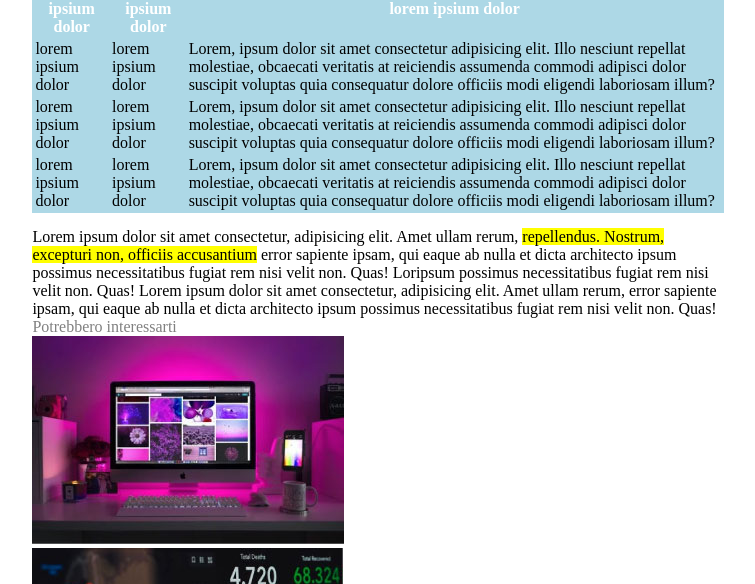
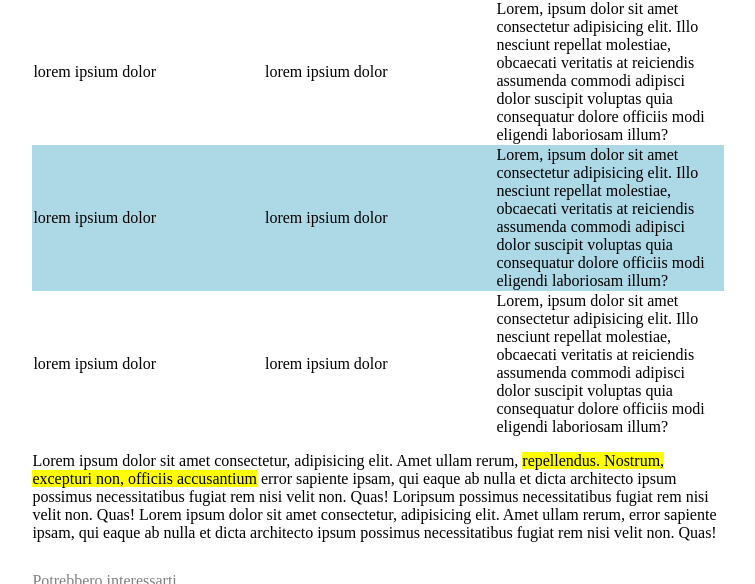
Before and after one commit to Giovanni-Cattaneo/html-css-booleaner, a plain HTML site: page index.html in a window 1280 px wide. Shown: the part 1192-1776 px from the top of the page, without its empty margins (262-1017 px from the left). Drawn offline with Linux system fonts and the light colour scheme.

Commit message:
table fix

```diff
--- a/assets/css/style.css
+++ b/assets/css/style.css
@@ -6,6 +6,7 @@ body{
     text-align: left;
     width: 54%;
     margin: auto;
+    font-family: 'Times New Roman', Times, serif;
 }
 
 header{
@@ -43,15 +44,29 @@ header{
 }
 
 table{
+    margin-bottom: 15px;
+    border-collapse: collapse;
+}
+
+#intestation_row{
+    background-color: #4ea0ff;
+}
+
+.right{
+    width: 33%;
+}
+
+#description_row{
     background-color: lightblue;
-    margin-bottom: 15px;
-    text-align: start;
 }
 
 th{
     color: white;
 }
 
+footer{
+    margin-top: 30px;
+}
 #final_comment{
     color: grey;
 }
--- a/index.html
+++ b/index.html
@@ -43,17 +43,17 @@
 
         <!--tabella lorem-->
         <table>
-            <tr>
-                <th class="left">lorem ipsium dolor</th>
-                <th class="center">lorem ipsium dolor</th>
-                <th class="right">lorem ipsium dolor</th>
+            <tr id="intestation_row">
+                <th class="left">Lorem ipsium dolor</th>
+                <th class="center">Lorem ipsium dolor</th>
+                <th class="right">Lorem ipsium dolor</th>
             </tr>
             <tr>
                 <td class="left">lorem ipsium dolor</td>
                 <td class="center">lorem ipsium dolor</td>
                 <td class="right">Lorem, ipsum dolor sit amet consectetur adipisicing elit. Illo nesciunt repellat molestiae, obcaecati veritatis at reiciendis assumenda commodi adipisci dolor suscipit voluptas quia consequatur dolore officiis modi eligendi laboriosam illum?</td>
             </tr>
-            <tr>
+            <tr id="description_row">
                 <td class="left">lorem ipsium dolor</td>
                 <td class="center">lorem ipsium dolor</td>
                 <td class="right">Lorem, ipsum dolor sit amet consectetur adipisicing elit. Illo nesciunt repellat molestiae, obcaecati veritatis at reiciendis assumenda commodi adipisci dolor suscipit voluptas quia consequatur dolore officiis modi eligendi laboriosam illum?</td>
@@ -70,8 +70,8 @@
 
     <footer>
         <span id="final_comment">Potrebbero interessarti</span> <br>
-        <img src="./assets/img/monitor.jpg" alt=""> <br>
-        <img src="./assets/img/graph.jpg" alt="">
+        <img src="./assets/img/monitor.jpg" alt="Monitor di un computer apple sopra una scrivania"> <br>
+        <img src="./assets/img/graph.jpg" alt="Grafico con indice di un andamento di borsa">
     </footer>
 
 </body>
```
